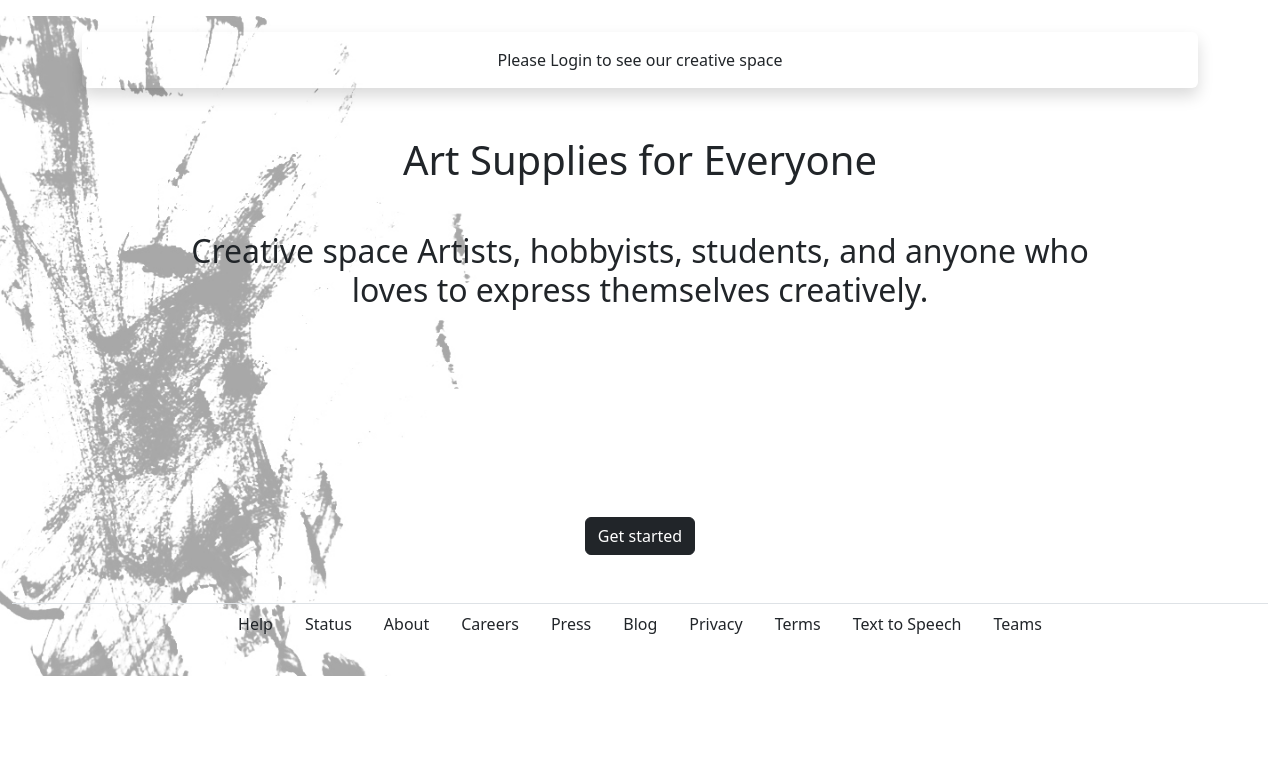
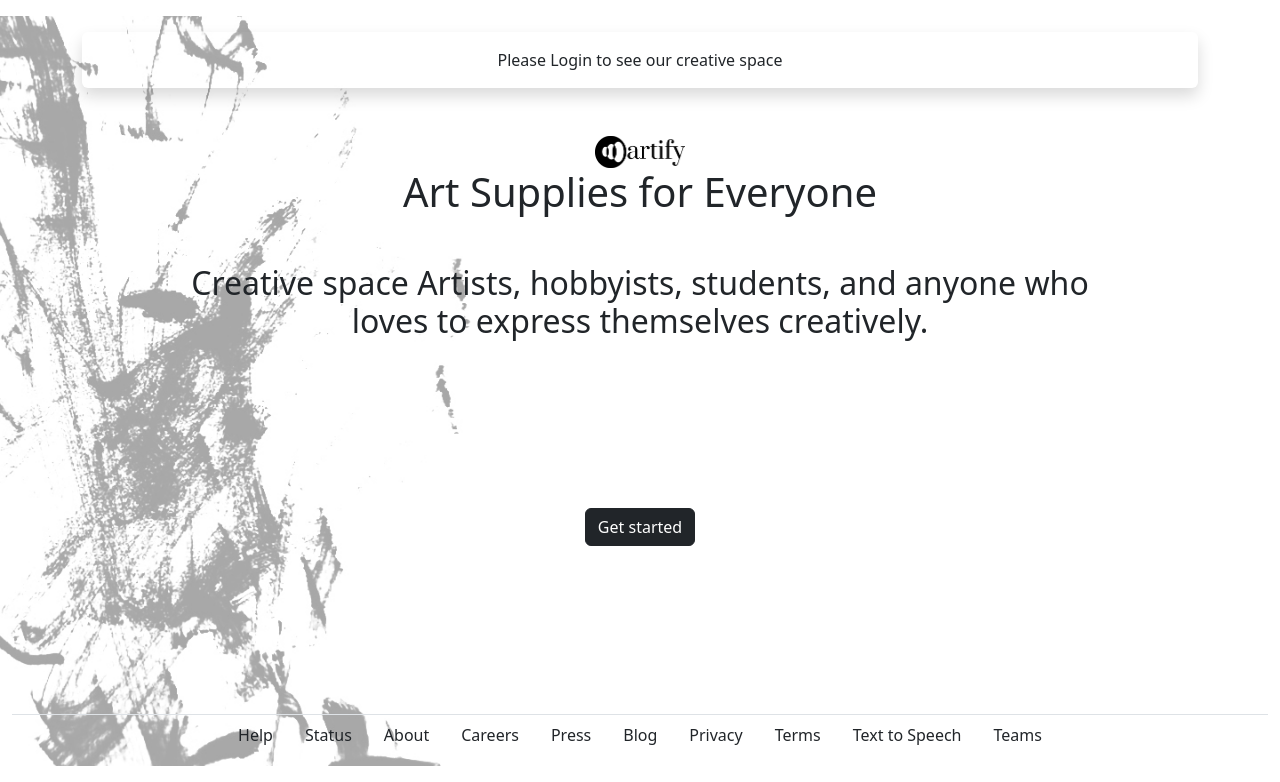
Before and after one commit to vorakornvt/PHP-Blog-website, a PHP site: page / in a window 1280 px wide. Shown: the part 73-855 px from the top of the page. Before the commit the page ends 749 px from the top, so only its background shows below. Run offline with PHP 8.4, Linux system fonts and the light colour scheme.

Commit message:
finalise design

```diff
--- a/index.php
+++ b/index.php
@@ -7,7 +7,7 @@
 
 
  <!-- Hero -->
- <main class="container-fluid mb-3" style="height: 660px; background: url('./img/Untitled-1.jpg') no-repeat center center/ cover;">
+ <main class="container-fluid mb-3" style="height: 750px; background: url('./img/Untitled-1.jpg') no-repeat center center/ cover;">
 
 
 <main class="container custom-container mt-3">
@@ -23,9 +23,10 @@
 </main>
 
   <div class="w-75  container mt-5 mx-auto text-center mt-5">
+  <img src="./img/Asset5.png" alt="ArtifyLOGO" width="90">
     <h1 class="mb-5">Art Supplies for Everyone</h1>
     <h2 class="mb-5">Creative space Artists, hobbyists, students, and anyone who loves to express themselves creatively.</h2>
-    <div style="height: 160px;"></div>
+    <div style="height: 120px;"></div>
     <?php
     if(isset($_SESSION['userId'])){
       // User is logged in
@@ -35,6 +36,7 @@
       echo '<a class="mt-5 align-items-end" href="/dwd/Assessment2PHP/signup.php"><button type="button" class="btn btn-dark">Get started</button></a>';
     }
     ?>
+     <div style="height: 120px;"></div>
   </div>
 </div>
 <!-- Hero -->
--- a/styles.css
+++ b/styles.css
@@ -15,9 +15,6 @@
   }
 
 
-  .hero{
-    height: 700px;
-  }
 
   h1{
     font-size: 70px;
--- a/templates/footer.php
+++ b/templates/footer.php
@@ -1,6 +1,6 @@
 
 
-<div class="footer border-top w-100 mt-5">
+<div class="footer border-top w-100 mt-5 ">
 <ul class="nav mx-auto justify-content-center ">
     <li class="nav-item"><a class="nav-link link-dark" href="#help">Help</a></li>
     <li class="nav-item"><a class="nav-link link-dark" href="#status">Status</a></li>
--- a/upload.php
+++ b/upload.php
@@ -73,13 +73,13 @@ if(isset($_POST['submit'])){
 }
 ?>
 
-<main class="container p-4 mt-3">
+<main class="container p-4 mt-3" style="height: 500px; background: url('./img/Untitled-1.jpg') no-repeat center center/ cover;">
   <div>
     <div class="container mt-5">
       <div class="text-center mb-4">
+      <img src="./img/Asset5.png" alt="ArtifyLOGO" width="90">
         <h2 class="display-3 mb-2">
        Amplify Art
-          <img src="./img/Asset5.png" alt="ArtifyLOGO" width="130">
         </h2>
         <p class="lead">Select Artwork to upload:</p>
       </div>
```
